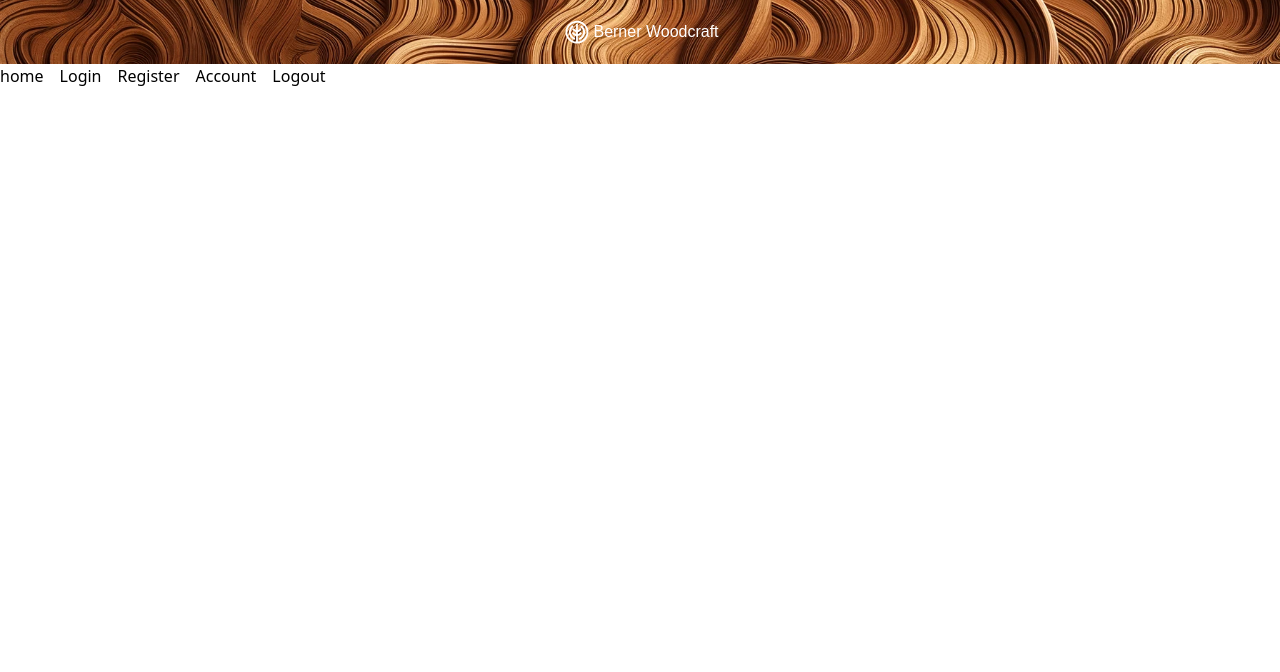
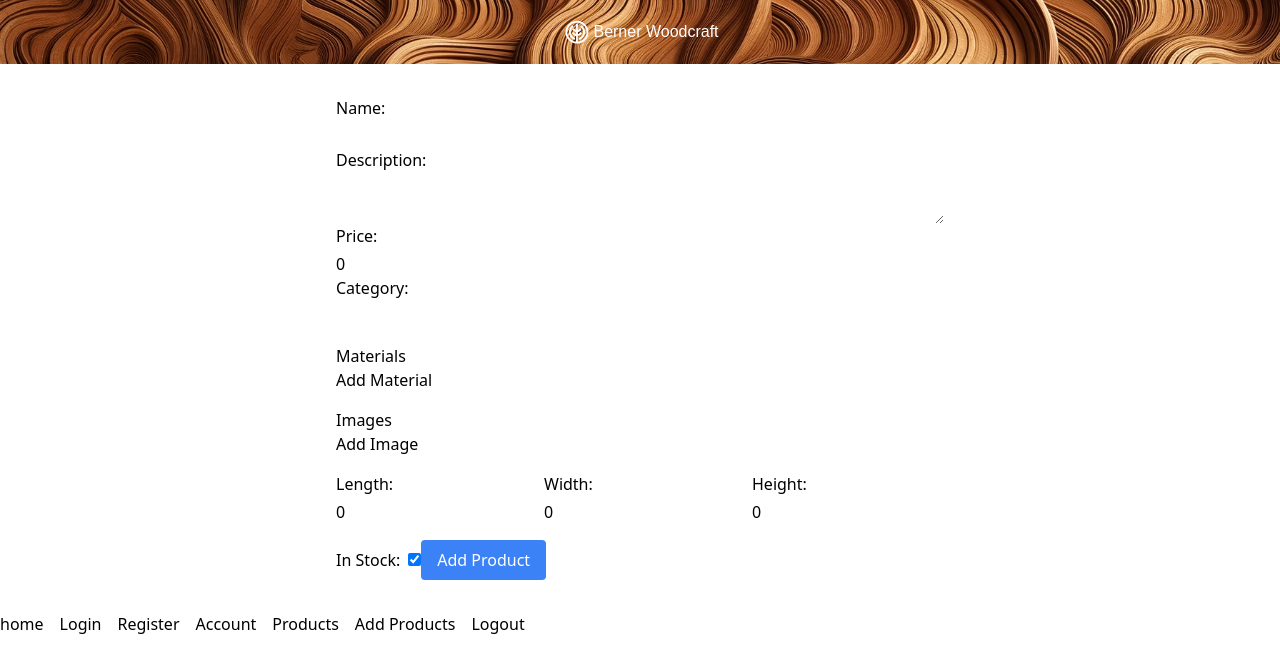
Before and after one commit to seantolbert/bernerwoodcraft, a React (Vite) app: page /addproduct in a window 1280 px wide. Shown: the top 672 px of the page. Built offline with nearby package versions, Linux system fonts and the light colour scheme.

Commit message:
adds user product adding page

```diff
--- a/src/App.tsx
+++ b/src/App.tsx
@@ -13,6 +13,7 @@ import Layout from "./components/Layout";
 import LandingPage from "./pages/LandingPage";
 import BlogPage from "./pages/BlogPage";
 import AccountPage from "./pages/AccountPage";
+import AddProduct from "./pages/AddProduct";
 
 const App = () => {
   return (
@@ -32,7 +33,7 @@ const App = () => {
           <Route path="/signup" element={<RegisterPage />} />
           <Route path="/blog" element={<BlogPage />} />
           <Route path="/account" element={<AccountPage />} />
-
+          <Route path="/addproduct" element={<AddProduct />} />
         </Routes>
       </Layout>
     </BrowserRouter>
--- a/src/components/FeaturedProducts.tsx
+++ b/src/components/FeaturedProducts.tsx
@@ -1,9 +1,34 @@
+// src/components/ProductsList.tsx
 
+import React, { useEffect, useState } from 'react';
+import { collection, getDocs, getFirestore } from 'firebase/firestore';
+import ProductCard from './ProductCard';
+import { Product } from '../types/Product'; // Adjust the import path as necessary
 
-function FeaturedProducts() {
+const FeaturedProducts: React.FC = () => {
+  const [products, setProducts] = useState<Product[]>([]);
+  const db = getFirestore();
+
+  useEffect(() => {
+    const fetchProducts = async () => {
+      const querySnapshot = await getDocs(collection(db, "products"));
+      const productsData = querySnapshot.docs.map(doc => ({
+        ...doc.data(),
+        id: doc.id,
+      })) as Product[];
+      setProducts(productsData);
+    };
+
+    fetchProducts();
+  }, [db]);
+
   return (
-    <div>FeaturedProducts</div>
-  )
-}
+    <div className="grid grid-cols-1 md:grid-cols-2 lg:grid-cols-3 gap-4">
+      {products.map(product => (
+        <ProductCard key={product.id} product={product} />
+      ))}
+    </div>
+  );
+};
 
-export default FeaturedProducts
+export default FeaturedProducts;
--- a/src/components/Footer.tsx
+++ b/src/components/Footer.tsx
@@ -20,6 +20,8 @@ function Footer() {
       <Link to="login">Login</Link>
       <Link to="signup">Register</Link>
       <Link to="account">Account</Link>
+      <Link to="products">Products</Link>
+      <Link to="addproduct">Add Products</Link>
       <button onClick={handleLogout}>Logout</button>
     </div>
   );
--- /dev/null
+++ b/src/components/ProductCard.tsx
@@ -0,0 +1,24 @@
+// src/components/ProductCard.tsx
+
+import React from 'react';
+import { Product } from '../types/Product'; // Adjust the import path as necessary
+
+interface ProductCardProps {
+  product: Product;
+}
+
+const ProductCard: React.FC<ProductCardProps> = ({ product }) => {
+  return (
+    <div className="border rounded-md p-4 m-2">
+      <h2 className="text-lg font-bold">{product.name}</h2>
+      <p>{product.description}</p>
+      <p>Price: ${product.price.toFixed(2)}</p>
+      {/* Optionally display images if available */}
+      {product.images && product.images[0] && (
+        <img src={product.images[0]} alt={product.name} className="mt-2 max-h-40" />
+      )}
+    </div>
+  );
+};
+
+export default ProductCard;
--- a/src/dummy/boards.ts
+++ b/src/dummy/boards.ts
@@ -1,22 +1,6 @@
-interface Product {
-  id: string;
-  name: string;
-  description: string;
-  price: number;
-  category: string;
-  materials: string[];
-  dimensions: {
-    length: number;
-    width: number;
-    height: number;
-  };
-  images: string[];
-  inStock: boolean;
-  createdAt: Date;
-  updatedAt?: Date;
-}
+import { Product } from "../types/Product";
 
-const cuttingBoards: Product[] = [
+export const cuttingBoards: Product[] = [
   {
     id: "cb001",
     name: "Classic Maple Cutting Board",
--- /dev/null
+++ b/src/pages/AddProduct.tsx
@@ -0,0 +1,146 @@
+// src/components/AddProductForm.tsx
+
+import React, { useState } from 'react';
+import { collection, addDoc, getFirestore } from 'firebase/firestore';
+
+interface ProductDimensions {
+  length: number;
+  width: number;
+  height: number;
+}
+
+interface Product {
+  name: string;
+  description: string;
+  price: number;
+  category: string;
+  materials: string[];
+  dimensions: ProductDimensions;
+  images: string[]; // Array of image URLs
+  inStock: boolean;
+}
+
+const AddProduct: React.FC = () => {
+  const [name, setName] = useState('');
+  const [description, setDescription] = useState('');
+  const [price, setPrice] = useState(0);
+  const [category, setCategory] = useState('');
+  const [materials, setMaterials] = useState<string[]>([]);
+  const [dimensions, setDimensions] = useState<ProductDimensions>({ length: 0, width: 0, height: 0 });
+  const [images, setImages] = useState<string[]>([]);
+  const [inStock, setInStock] = useState(true);
+
+  const db = getFirestore();
+
+  const handleMaterialChange = (e: React.ChangeEvent<HTMLInputElement>, index: number) => {
+    const updatedMaterials = materials.map((material, i) => i === index ? e.target.value : material);
+    setMaterials(updatedMaterials);
+  };
+
+  const addMaterialField = () => setMaterials([...materials, '']);
+  const removeMaterialField = (index: number) => setMaterials(materials.filter((_, i) => i !== index));
+
+  const handleImageChange = (e: React.ChangeEvent<HTMLInputElement>, index: number) => {
+    const updatedImages = images.map((image, i) => i === index ? e.target.value : image);
+    setImages(updatedImages);
+  };
+
+  const addImageField = () => setImages([...images, '']);
+  const removeImageField = (index: number) => setImages(images.filter((_, i) => i !== index));
+
+  const handleSubmit = async (e: React.FormEvent) => {
+    e.preventDefault();
+
+    const newProduct: Product = {
+      name,
+      description,
+      price,
+      category,
+      materials,
+      dimensions,
+      images, // Include the images array
+      inStock,
+    };
+
+    try {
+      await addDoc(collection(db, "products"), newProduct);
+      alert('Product added successfully!');
+      // Reset form fields after successful submission
+      setName('');
+      setDescription('');
+      setPrice(0);
+      setCategory('');
+      setMaterials([]);
+      setDimensions({ length: 0, width: 0, height: 0 });
+      setImages([]);
+      setInStock(true);
+    } catch (error) {
+      console.error("Error adding product:", error);
+      alert('Error adding product.');
+    }
+  };
+
+  return (
+    <div className="max-w-2xl mx-auto p-8">
+      <form onSubmit={handleSubmit} className="space-y-4">
+        <label>
+          Name:
+          <input type="text" value={name} onChange={(e) => setName(e.target.value)} required className="mt-1 block w-full"/>
+        </label>
+        <label>
+          Description:
+          <textarea value={description} onChange={(e) => setDescription(e.target.value)} required className="mt-1 block w-full"/>
+        </label>
+        <label>
+          Price:
+          <input type="number" value={price} onChange={(e) => setPrice(Number(e.target.value))} required className="mt-1 block w-full"/>
+        </label>
+        <label>
+          Category:
+          <input type="text" value={category} onChange={(e) => setCategory(e.target.value)} required className="mt-1 block w-full"/>
+        </label>
+        <fieldset>
+          <legend>Materials</legend>
+          {materials.map((material, index) => (
+            <div key={index} className="flex items-center space-x-2">
+              <input type="text" value={material} onChange={(e) => handleMaterialChange(e, index)} className="mt-1 block w-full"/>
+              <button type="button" onClick={() => removeMaterialField(index)}>Remove</button>
+            </div>
+          ))}
+          <button type="button" onClick={addMaterialField}>Add Material</button>
+        </fieldset>
+        <fieldset>
+          <legend>Images</legend>
+          {images.map((image, index) => (
+            <div key={index} className="flex items-center space-x-2">
+              <input type="text" value={image} onChange={(e) => handleImageChange(e, index)} placeholder="Image URL" className="mt-1 block w-full"/>
+              <button type="button" onClick={() => removeImageField(index)}>Remove</button>
+            </div>
+          ))}
+          <button type="button" onClick={addImageField}>Add Image</button>
+        </fieldset>
+        <fieldset className="grid grid-cols-3 gap-4">
+          <label>
+            Length:
+            <input type="number" value={dimensions.length} onChange={(e) => setDimensions({ ...dimensions, length: Number(e.target.value) })} required className="mt-1 block w-full"/>
+          </label>
+          <label>
+            Width:
+            <input type="number" value={dimensions.width} onChange={(e) => setDimensions({ ...dimensions, width: Number(e.target.value) })} required className="mt-1 block w-full"/>
+          </label>
+          <label>
+            Height:
+            <input type="number" value={dimensions.height} onChange={(e) => setDimensions({ ...dimensions, height: Number(e.target.value) })} required className="mt-1 block w-full"/>
+          </label>
+        </fieldset>
+        <label>
+          In Stock:
+          <input type="checkbox" checked={inStock} onChange={(e) => setInStock(e.target.checked)} className="ml-2"/>
+        </label>
+        <button type="submit" className="py-2 px-4 bg-blue-500 text-white rounded hover:bg-blue-700">Add Product</button>
+      </form>
+    </div>
+  );
+};
+
+export default AddProduct;
--- a/src/pages/ProductsPage.tsx
+++ b/src/pages/ProductsPage.tsx
@@ -1,9 +1,19 @@
+import React from "react";
+import {cuttingBoards} from "../dummy/boards";
 
+const ProductsPage: React.FC = () => {
+  return (
+    <div>
+      <h2>Cutting Boards</h2>
+      <ul>
+        {cuttingBoards.map((product) => (
+          <li key={product.id}>
+            {product.name} - ${product.price}
+          </li>
+        ))}
+      </ul>
+    </div>
+  );
+};
 
-function ProductsPage() {
-  return (
-    <div>ProductsPage</div>
-  )
-}
-
-export default ProductsPage
+export default ProductsPage;
--- a/src/pages/RegisterPage.tsx
+++ b/src/pages/RegisterPage.tsx
@@ -80,6 +80,19 @@ const RegisterPage = () => {
             />
           </div>
           <div>
+            <label htmlFor="phone-number" className="sr-only">
+              Phone Number
+            </label>
+            <input
+              type="password"
+              id="phone-number"
+              name="phoneNumber"
+              className="appearance-none rounded-none relative block w-full px-3 py-2 border border-gray-300 placeholder-gray-500 text-gray-900 rounded-b-md focus:outline-none focus:ring-indigo-500 focus:border-indigo-500 focus:z-10 sm:text-sm"
+              placeholder="Confirm Password"
+              onChange={(e) => setPhoneNumber(e.target.value)}
+            />
+          </div>
+          <div>
             <label htmlFor="confirm-password" className="sr-only">
               Confirm Password
             </label>
--- /dev/null
+++ b/src/types/Product.ts
@@ -0,0 +1,17 @@
+export interface Product {
+    id: string;
+    name: string;
+    description: string;
+    price: number;
+    category: string;
+    materials: string[];
+    dimensions: {
+      length: number;
+      width: number;
+      height: number;
+    };
+    images: string[];
+    inStock: boolean;
+    createdAt: Date;
+    updatedAt?: Date;
+  }
```
